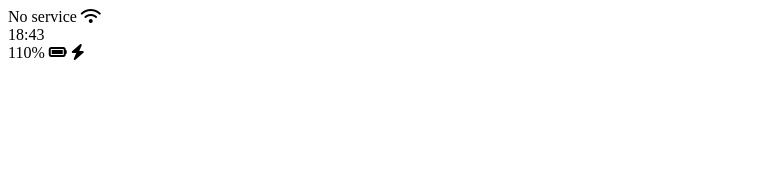
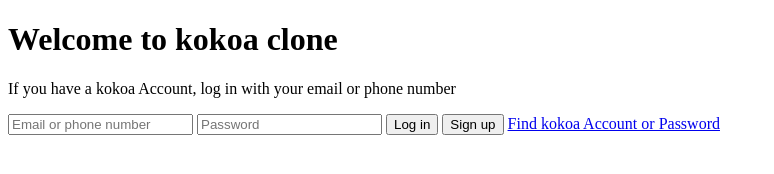
Before and after one commit to daumaa73/kaka-clone, a plain HTML site: page index.html in a window 1280 px wide. Shown: the whole page, without its empty margins (0-774 px from the left). Drawn offline with Linux system fonts and the light colour scheme.

Commit message:
Sign UP Screen

```diff
--- a/index.html
+++ b/index.html
@@ -6,17 +6,23 @@
     <title>Welcome to kakao talk</title>
   </head>
   <body>
-    <div class="status-bar">
-      <div class="status-bar__column"></div>
-      <span>No service</span>
-      <i class="fa-solid fa-wifi"></i>
-      <div class="status-bar__column"></div>
-      <span>18:43</span>
-      <div class="status-bar__column"></div>
-      <span>110%</span>
-      <i class="fa-solid fa-battery-full"></i>
-      <i class="fa-solid fa-bolt"></i>
-    </div>
+    <div class="status-bar"></div>
+
+    <header class="Welcome-header">
+      <h1 class="Welcome-header__title">Welcome to kokoa clone</h1>
+      <p class="Welcome-header__text">
+        If you have a kokoa Account, log in with your email or phone number
+      </p>
+    </header>
+
+    <form id="login-form">
+      <input type="text" placeholder="Email or phone number" />
+      <input type="password" placeholder="Password" />
+      <input type="submit" value="Log in" />
+      <input type="submit" value="Sign up" />
+      <a href="#">Find kokoa Account or Password</a>
+    </form>
+
     <script
       src="https://kit.fontawesome.com/ee146e045f.js"
       crossorigin="anonymous"
```
